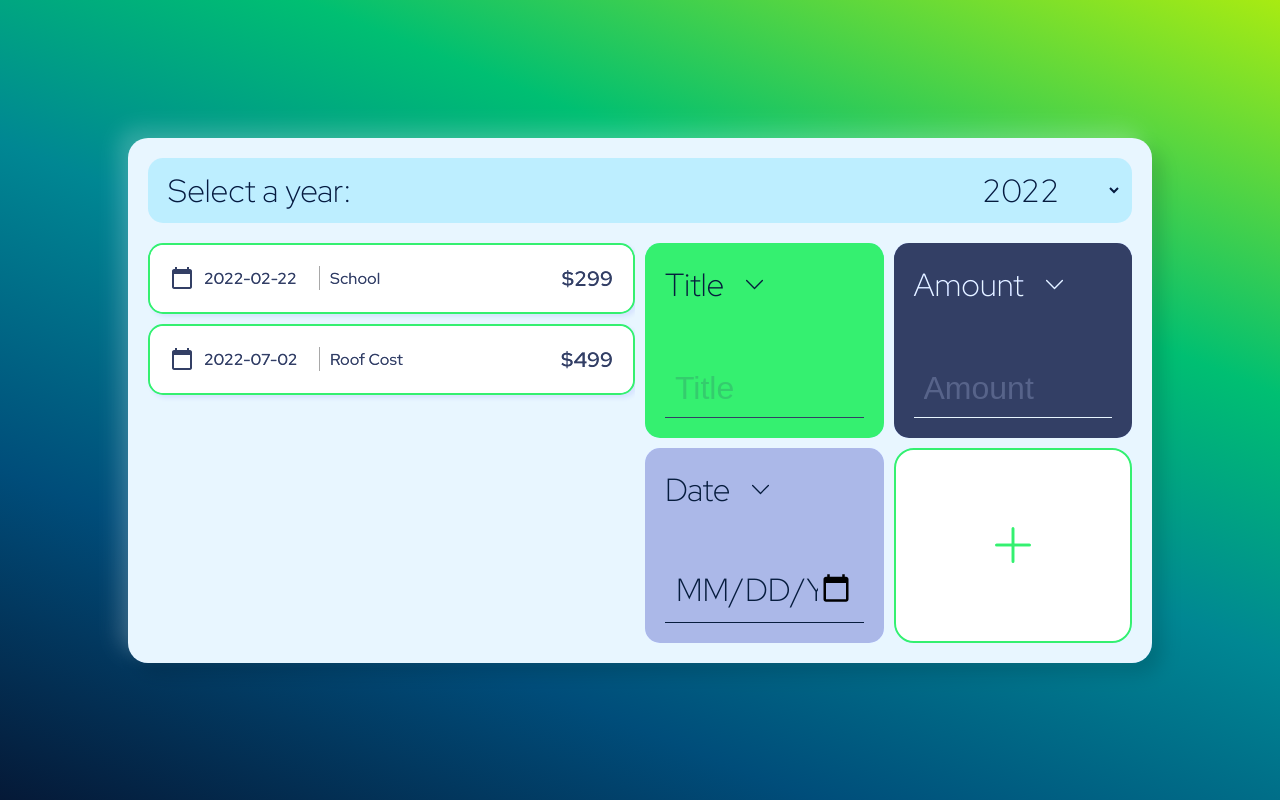
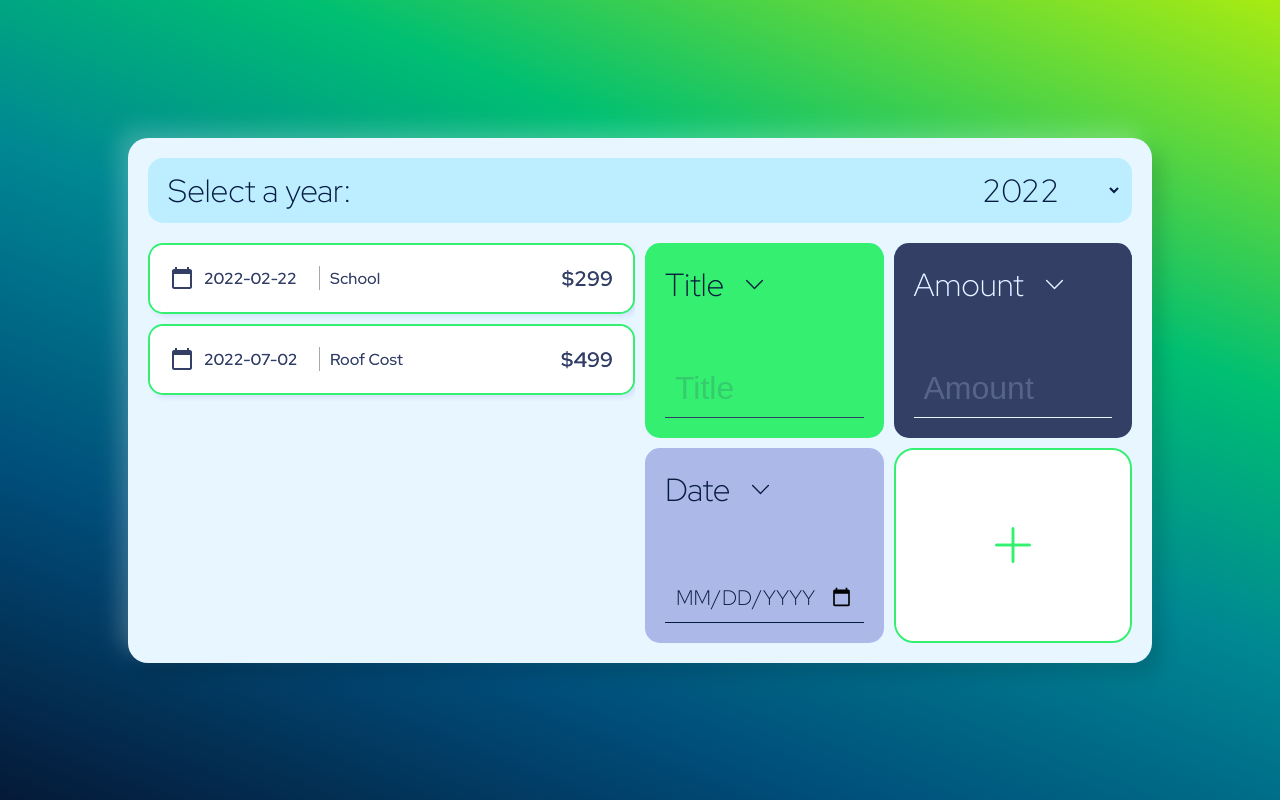
Before and after one commit to Mahyarnafisi/monthly-cost, a React (Create React App) app: page / in a window 1280 px wide. Built offline with nearby package versions, Linux system fonts and the light colour scheme.

Commit message:
use different way replace ternary operator with condition option to have cleaner code

```diff
--- a/src/components/expenses/Expenses.js
+++ b/src/components/expenses/Expenses.js
@@ -9,7 +9,8 @@ function Expenses(props) {
 
   return (
     <div className="expenses">
-      {filterExpenses.length === 0 ? <p className="expenses__not-found">There is no record</p> : filterExpenses.map((item) => <ExpenseItem key={item.id} title={item.title} date={item.date} amount={item.amount} />)}
+      {filterExpenses.length === 0 && <p className="expenses__not-found">There is no record found!</p>}
+      {filterExpenses.length > 0 && filterExpenses.map((item) => <ExpenseItem key={item.id} title={item.title} date={item.date} amount={item.amount} />)}
     </div>
   );
 }
--- a/src/style/newexpense/NewExpenseForm.css
+++ b/src/style/newexpense/NewExpenseForm.css
@@ -108,7 +108,7 @@
   background-color: var(--color-primary-shade-2);
   color: var(--color-primary);
   border-bottom: 1px solid;
-  font-size: var(--fs-l);
+  font-size: var(--fs-m);
   font-weight: var(--fw-light);
   outline: none;
   text-transform: uppercase;
```
